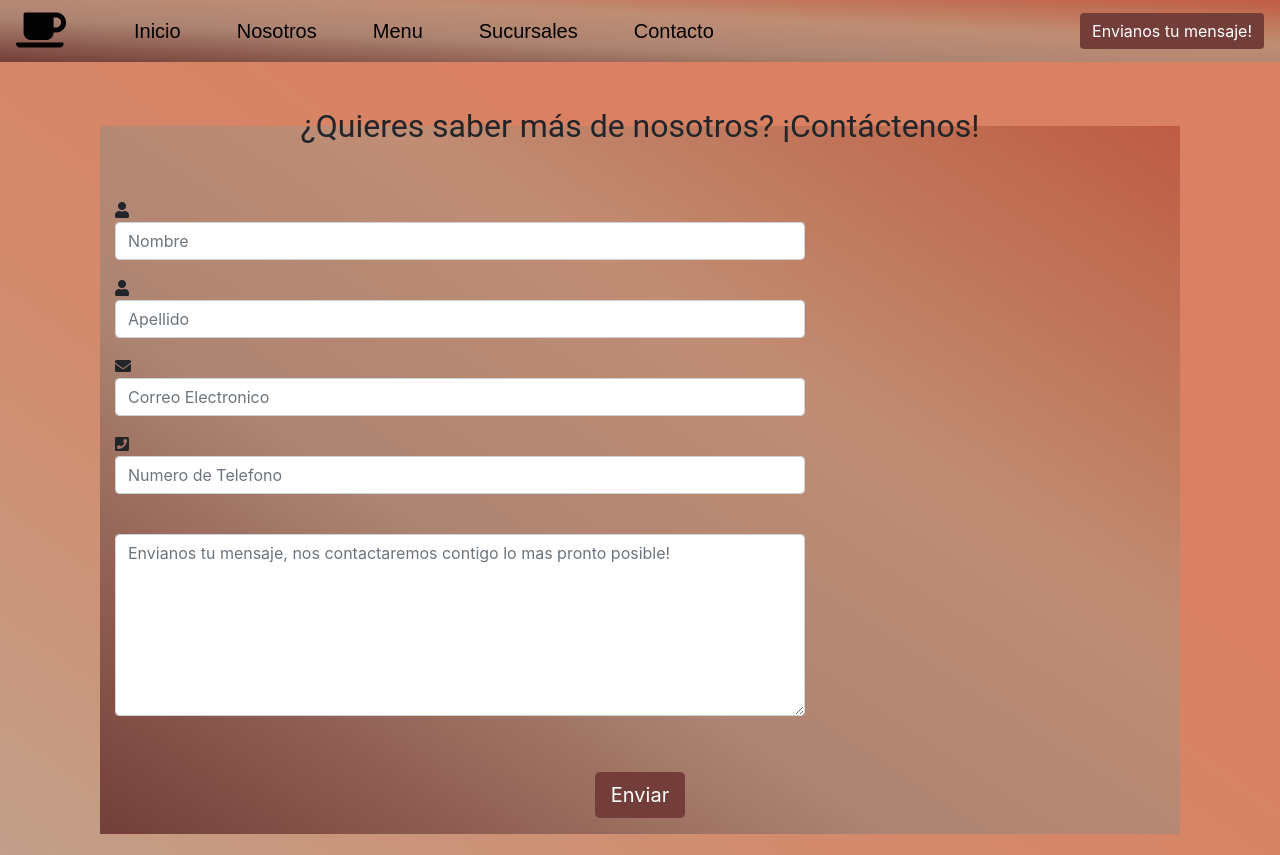
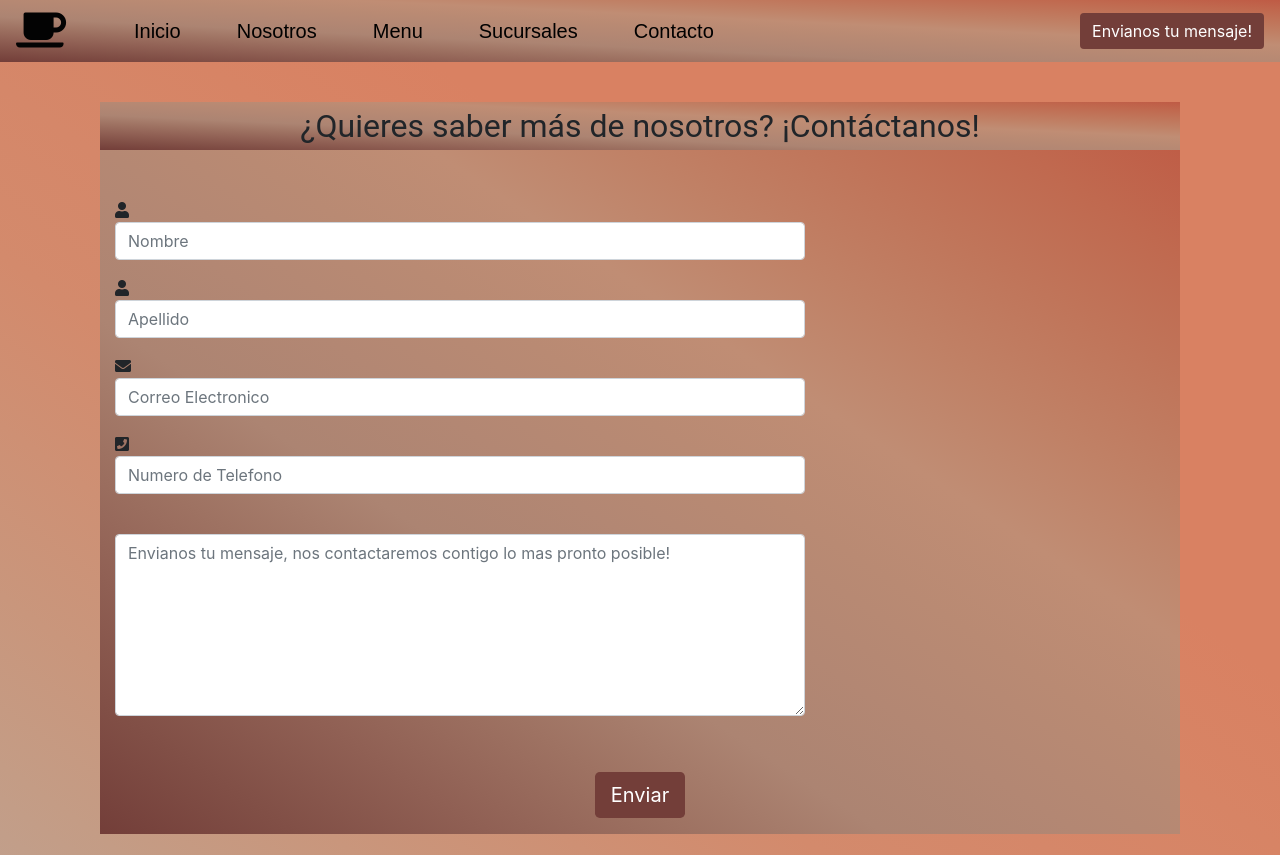
Before and after one commit to ediau11/ProyectoBlackSwan, a website: page Contacto.html in a window 1280 px wide. Shown: the top 855 px of the page. Drawn offline with nearby package versions, Linux system fonts and the light colour scheme.

Commit message:
modificando formulario de contacto

```diff
--- a/Contacto.html
+++ b/Contacto.html
@@ -53,8 +53,8 @@
                     <div class="well well-sm">
                         <form class="form-horizontal" method="post">
                             <fieldset>
-                                <legend class="text-center header ">
-                                  ¿Quieres saber más de nosotros? ¡Contáctenos!
+                                <legend class="text-center header fondoContacto ">
+                                  ¿Quieres saber más de nosotros? ¡Contáctanos!
                                   </legend>
 
                                 <div class="form-group">
--- a/scss/_contacto.scss
+++ b/scss/_contacto.scss
@@ -33,3 +33,20 @@ fieldset {
   font-family: "Roboto", sans-serif;
   font-size: 2rem;
 }
+.fondoContacto {
+  background-image: linear-gradient(
+    to left bottom,
+    #bf5b45,
+    #c0694f,
+    #c0755a,
+    #c08166,
+    #c08d74,
+    #b98a73,
+    #b38773,
+    #ac8472,
+    #9e7262,
+    #906054,
+    #814f46,
+    #733e39
+  );
+}
```
Also changed, not shown: css/style.css, 1 other file.
